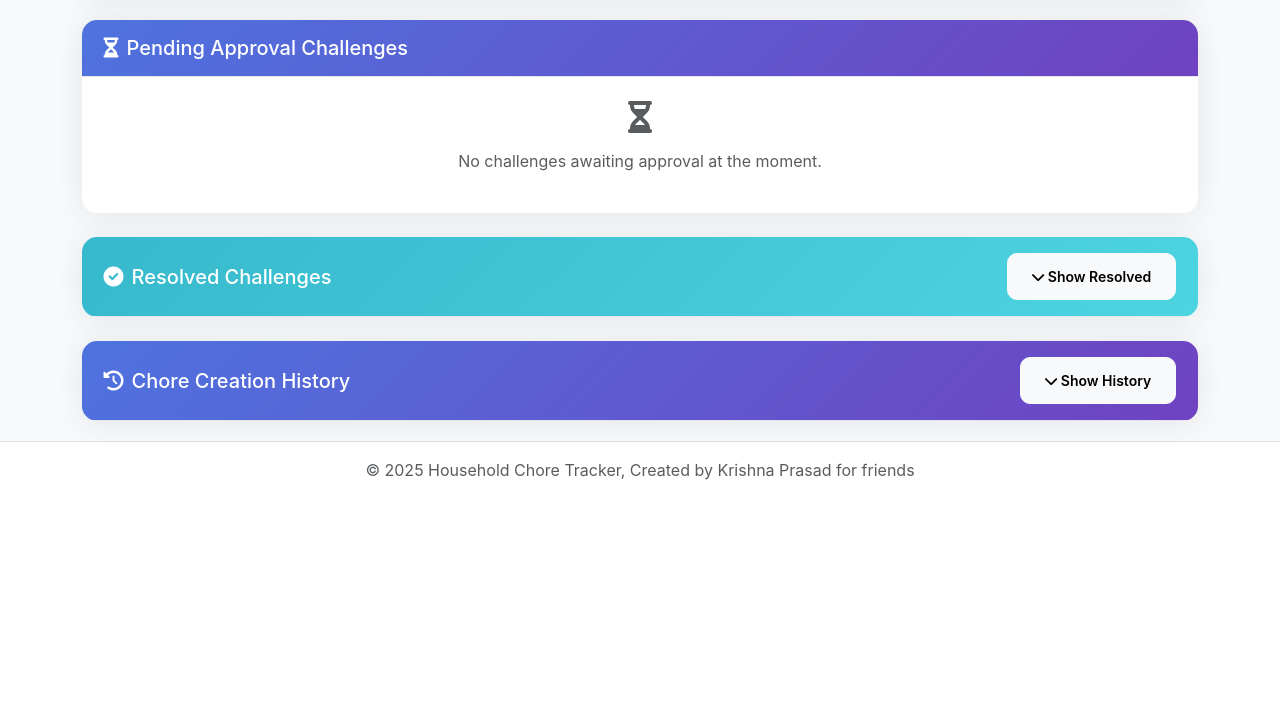
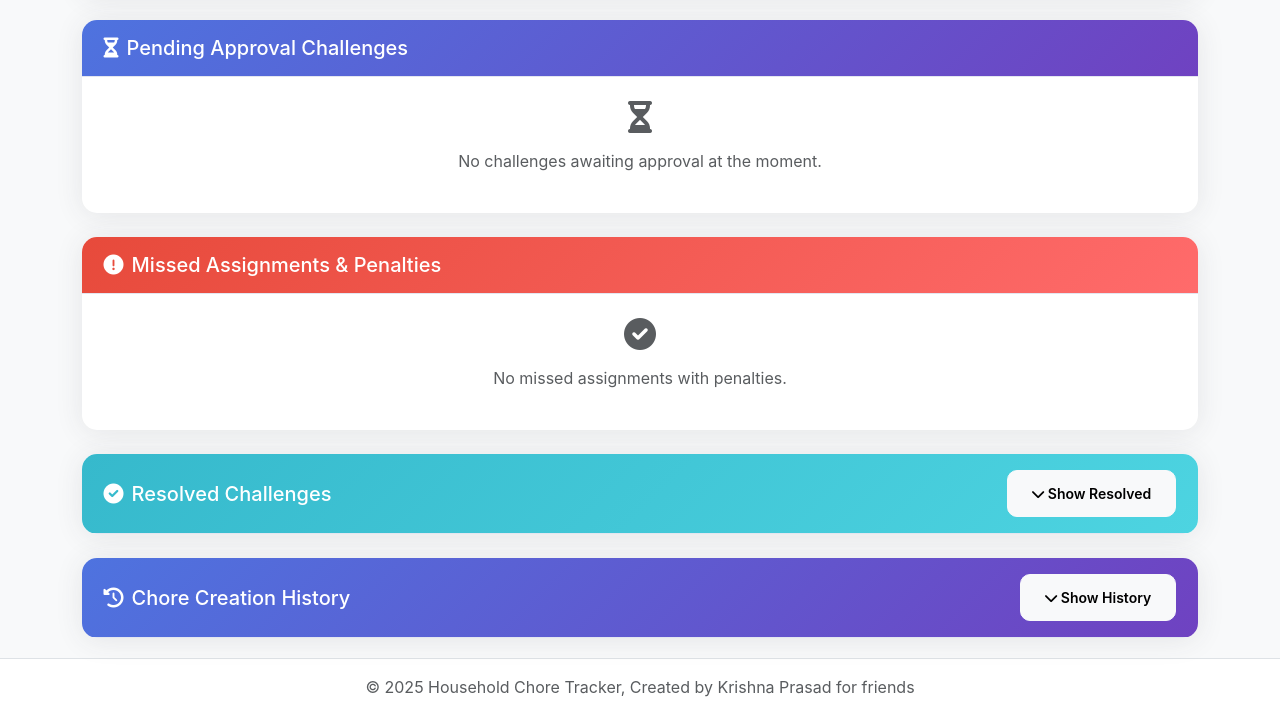
Before and after one commit to askkrishnaprasad/chore_tracker, a Flask app: page /chore_history in a window 1280 px wide. Shown: the part 698-1413 px from the top of the page. Before the commit the page ends 1178 px from the top, so only its background shows below. Run offline with Flask 3, Linux system fonts and the light colour scheme; a user stored in the database is signed in; tables that the repository leaves empty hold one stand-in row (values such as "Sample post").

Commit message:
Implement penalty system for missed assignments

```diff
--- a/app/routes.py
+++ b/app/routes.py
@@ -564,6 +564,13 @@ def register_routes(app):
             ChoreChallenge.status.in_(['accepted', 'defended', 'pending_approval'])
         ).order_by(ChoreChallenge.resolution_date.desc()).all()
 
+        # Get missed assignments with penalties for this home
+        missed_assignments = ChoreAssignment.query.join(Chore).filter(
+            Chore.home_id == current_user.home_id,
+            ChoreAssignment.status == 'missed',
+            ChoreAssignment.penalty_points > 0
+        ).order_by(ChoreAssignment.due_date.desc()).all()
+
         # Get today's date for the date picker
         today = date.today().strftime('%Y-%m-%d')
 
@@ -572,6 +579,7 @@ def register_routes(app):
                                completions=completions,
                                challenges=pending_challenges,
                                resolved_challenges=resolved_challenges,
+                               missed_assignments=missed_assignments,
                                today=today)
 
     @app.route('/challenge_chore', methods=['POST'])
@@ -1018,15 +1026,30 @@ def register_routes(app):
             flash('You can only penalize assignments you created.', 'danger')
             return redirect(url_for('dashboard'))
 
+        # Verify that the assignment is overdue
+        if assignment.due_date >= date.today():
+            flash('You can only penalize overdue assignments.', 'warning')
+            return redirect(url_for('dashboard'))
+
+        # Get penalty points from form
         penalty = float(request.form.get('penalty_points', 0))
         if penalty <= 0:
             flash('Penalty must be a positive number.', 'warning')
             return redirect(url_for('dashboard'))
 
+        # Mark as missed and apply penalty
         assignment.status = 'missed'
         assignment.penalty_points = penalty
         db.session.commit()
 
+        # Record activity
+        track_activity(current_user.id, 'applied_penalty', 'dashboard', {
+            'assignment_id': assignment.id,
+            'assignee_id': assignment.assignee_id,
+            'penalty_points': penalty
+        })
+
+        # Notify the user
         flash('Penalty has been applied.', 'success')
         return redirect(url_for('dashboard'))
 
--- a/app/templates/chore_history.html
+++ b/app/templates/chore_history.html
@@ -240,6 +240,56 @@
             <div class="p-4 text-center text-muted">
                 <i class="fas fa-hourglass-half mb-3 fa-2x"></i>
                 <p>No challenges awaiting approval at the moment.</p>
+            </div>
+        {% endif %}
+    </div>
+</div>
+
+<!-- Missed Assignments with Penalties Section -->
+<div class="card mt-4">
+    <div class="card-header bg-danger-gradient text-white">
+        <h5 class="mb-0"><i class="fas fa-exclamation-circle me-2"></i>Missed Assignments & Penalties</h5>
+    </div>
+    <div class="card-body p-0">
+        {% if missed_assignments %}
+            <div class="table-responsive">
+                <table class="table table-hover align-middle mb-0">
+                    <thead class="bg-light">
+                        <tr>
+                            <th>Chore</th>
+                            <th>Assigned By</th>
+                            <th>Assigned To</th>
+                            <th>Due Date</th>
+                            <th>Penalty Points</th>
+                            <th>Notes</th>
+                        </tr>
+                    </thead>
+                    <tbody>
+                        {% for assignment in missed_assignments %}
+                        <tr>
+                            <td>{{ assignment.chore.name }}</td>
+                            <td>{{ assignment.assigner.username }}</td>
+                            <td>{{ assignment.assignee.username }}</td>
+                            <td>{{ assignment.due_date.strftime('%b %d, %Y') }}</td>
+                            <td>
+                                <span class="badge bg-danger">-{{ assignment.penalty_points }}</span>
+                            </td>
+                            <td>
+                                {% if assignment.notes %}
+                                {{ assignment.notes }}
+                                {% else %}
+                                <span class="text-muted">No notes</span>
+                                {% endif %}
+                            </td>
+                        </tr>
+                        {% endfor %}
+                    </tbody>
+                </table>
+            </div>
+        {% else %}
+            <div class="p-4 text-center text-muted">
+                <i class="fas fa-check-circle mb-3 fa-2x"></i>
+                <p>No missed assignments with penalties.</p>
             </div>
         {% endif %}
     </div>
```
Also changed, not shown: app/templates/dashboard.html (+39 -0 lines).
